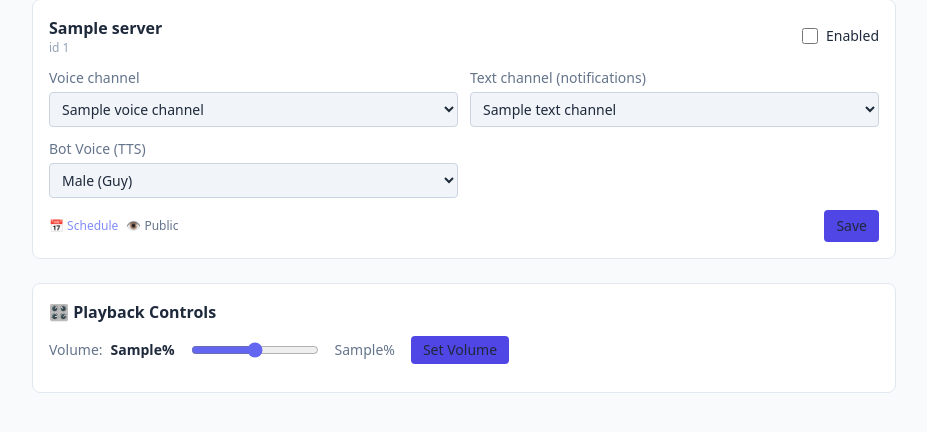
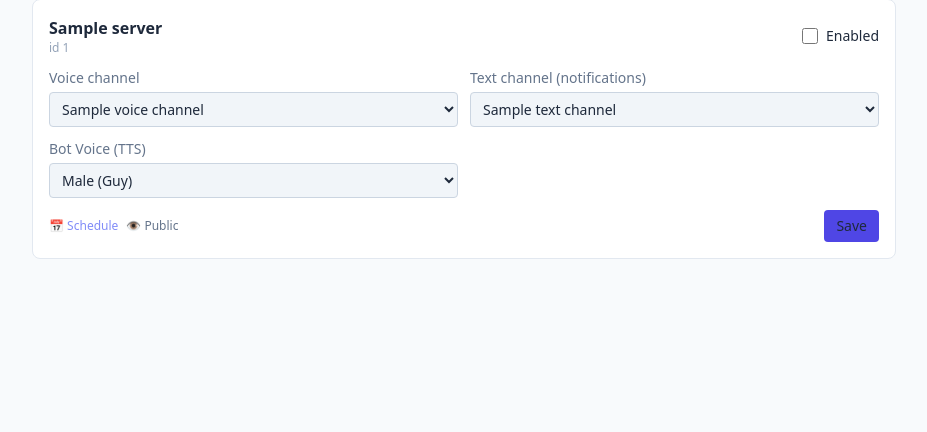
Before and after one commit to lakshaysethi2/discord-prayer-bot, a FastAPI app: template dashboard/templates/servers.html in a window 1280 px wide. Shown: the part 148-580 px from the top of the page, without its empty margins (176-1103 px from the left). Run offline with FastAPI, Linux system fonts and the light colour scheme; the template is opened without the code that fills it: most values are stand-ins (such as "Sample title", 1, 10 or a date in 2020); some libraries are stand-ins or nearby versions.

Commit message:
fix: address volume crash and cleanup duplicate controls - Restore current_track guard in Player.set_volume to prevent crash during TTS - Gate volume restarts in _handle_command to avoid interrupting TTS playback - Completely remove legacy playback controls and global volume slider from servers.html - Clean up orphaned current_volume template logic
Co-authored-by: arena-agent <297053741+arena-agent@users.noreply.github.com>

```diff
--- a/bot/main.py
+++ b/bot/main.py
@@ -533,7 +533,7 @@ class PrayerBot(discord.Client):
 
         elif command == "set_volume":
             vol = int(payload.get("volume_percent", 100))
-            if player:
+            if player and guild_id not in self._tts_playing:
                 vol = await player.set_volume(vol)
                 return f"ok:volume:{vol}"
 
--- a/bot/player_framework.py
+++ b/bot/player_framework.py
@@ -255,8 +255,7 @@ class Player:
         async with self._lock:
             self.state.stream_volume_percent = volume
             # If we are currently playing, restart the source to apply volume
-            # In discord.py, you cannot change FFmpeg volume mid-stream without a restart
-            if self.is_playing():
+            if self.current_track is not None and self.is_playing():
                 position = self.clock.stop()
                 await self._start_locked(self.current_track, seek_seconds=position)
         return volume
--- a/dashboard/templates/servers.html
+++ b/dashboard/templates/servers.html
@@ -88,61 +88,7 @@
   {% endfor %}
 </div>
 
-{% if servers %}
-<div class="mt-6 rounded-lg bg-slate-900 border border-slate-800 p-4">
-  <h2 class="font-semibold mb-3">🎛️ Playback Controls</h2>
-
-  <div class="flex flex-wrap items-center gap-4 mb-3">
-    <div class="flex items-center gap-2">
-      <span class="text-sm text-slate-400">Volume:</span>
-      <strong id="volume-display" class="text-sm">{{ current_volume }}%</strong>
-    </div>
-    <input type="hidden" id="volume-guild-id" value="{{ servers[0].guild_id }}">
-    <input type="range" id="volume-slider" min="50" max="450" value="{{ current_volume }}"
-           oninput="document.getElementById('volume-label').textContent=this.value+'%'"
-           class="w-32">
-    <span id="volume-label" class="text-sm text-slate-400">{{ current_volume }}%</span>
-    <button type="button" onclick="setVolume()"
-            class="rounded bg-indigo-600 hover:bg-indigo-500 px-3 py-1 text-sm">
-      Set Volume
-    </button>
-  </div>
-
-  <div class="flex flex-wrap gap-2">
-    {% for s in servers if s.enabled %}
-    <div class="flex items-center gap-1">
-      <span class="text-xs text-slate-500 mr-1">{{ s.guild_name[:12] }}</span>
-      <button onclick="sendControl('{{ s.guild_id }}', 'skip')"
-              class="rounded bg-slate-800 hover:bg-slate-700 px-2 py-1 text-xs">⏭</button>
-      <button onclick="sendControl('{{ s.guild_id }}', 'pause')"
-              class="rounded bg-slate-800 hover:bg-slate-700 px-2 py-1 text-xs">⏸</button>
-      <button onclick="sendControl('{{ s.guild_id }}', 'resume')"
-              class="rounded bg-slate-800 hover:bg-slate-700 px-2 py-1 text-xs">▶</button>
-      <button onclick="sendControl('{{ s.guild_id }}', 'disconnect')"
-              class="rounded bg-red-900/50 hover:bg-red-800/50 border border-red-800/50 px-2 py-1 text-xs" title="Leave voice channel">🚪</button>
-    </div>
-    {% endfor %}
-  </div>
-  <p id="control-feedback" class="text-xs text-emerald-400 mt-2 hidden"></p>
-</div>
-{% endif %}
-
 <script>
-async function setVolume() {
-  const slider = document.getElementById('volume-slider');
-  const display = document.getElementById('volume-display');
-  const guildId = document.getElementById('volume-guild-id').value;
-  const vol = slider.value;
-  display.textContent = vol + '%';
-  try {
-    await fetch('/controls/volume', {
-      method: 'POST',
-      headers: {'Content-Type': 'application/x-www-form-urlencoded'},
-      body: new URLSearchParams({guild_id: guildId, volume_percent: vol})
-    });
-  } catch(e) { console.error(e); }
-}
-
 async function sendControl(guildId, action) {
   const fb = document.getElementById('control-feedback');
   try {
```
Also changed, not shown: dashboard/prayers_routes.py (+0 -8 lines).
